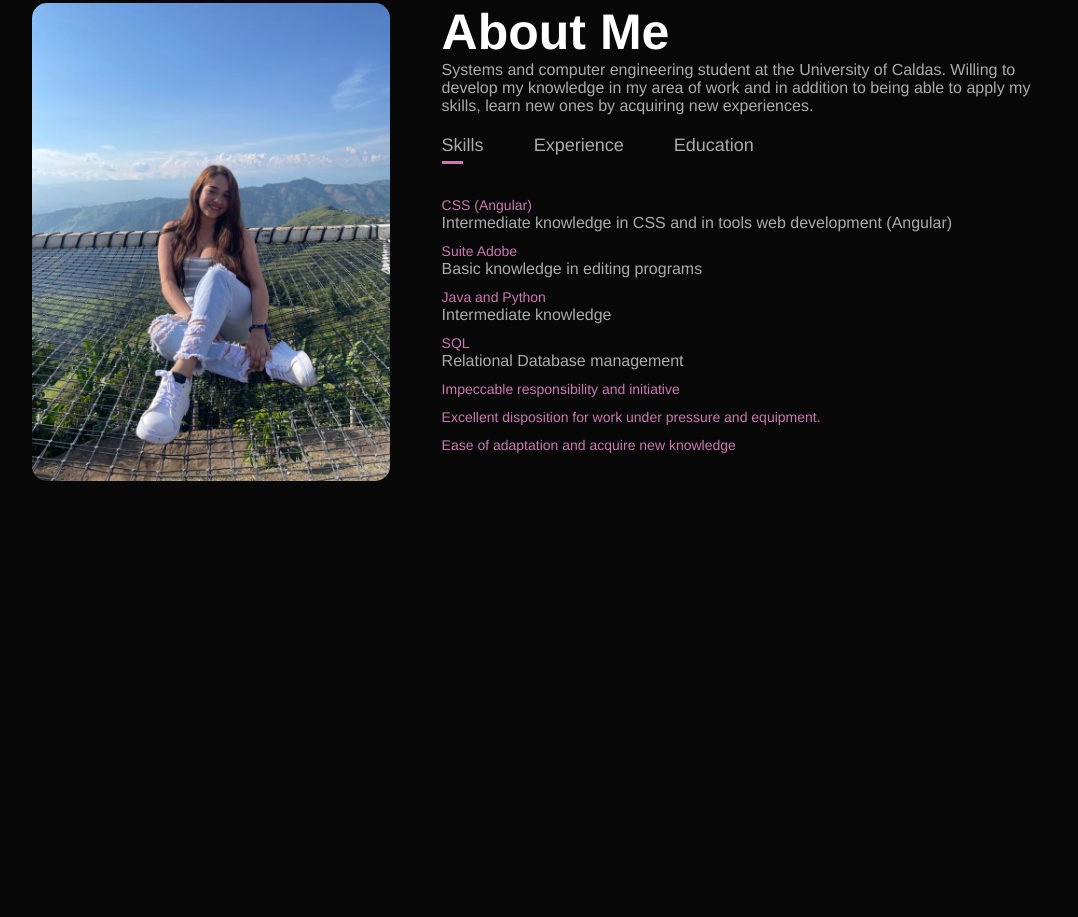
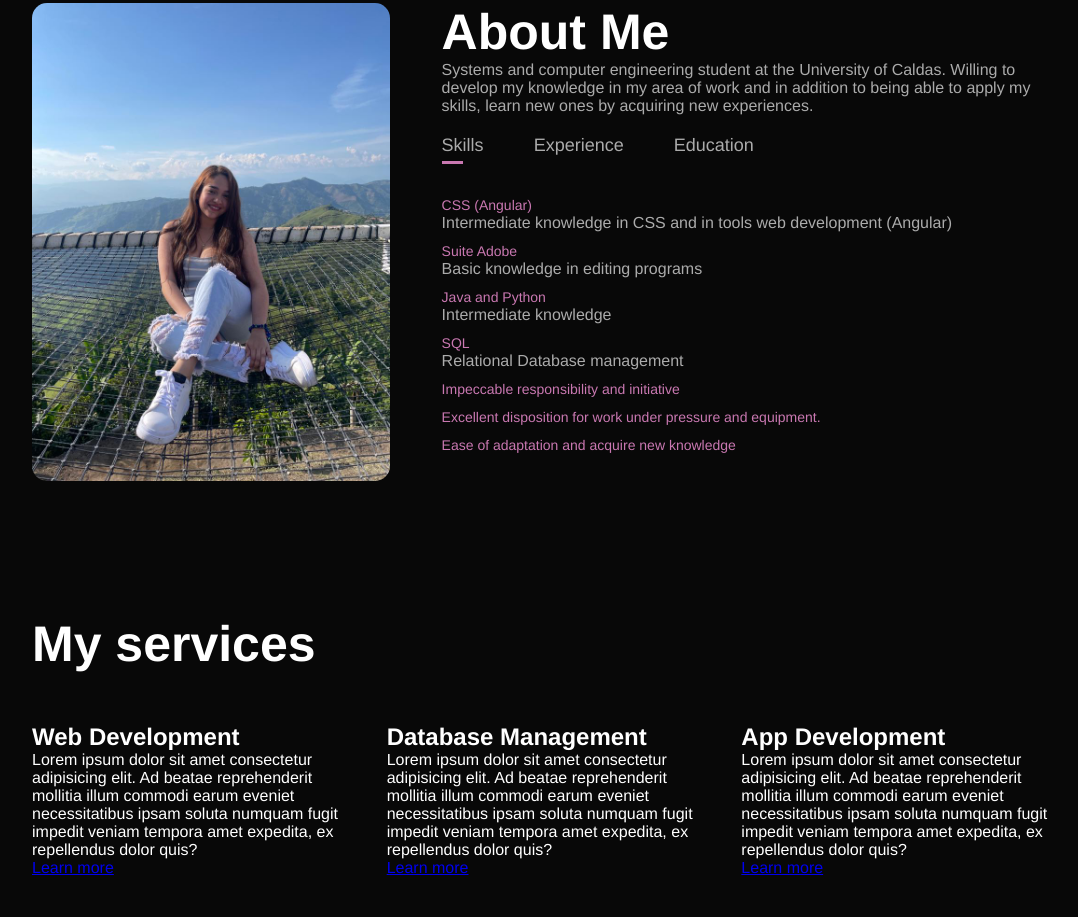
Before and after one commit to lorena1211/personal-portafolio, a plain HTML site: page src/index.html in a window 1280 px wide. Shown: the part 887-1804 px from the top of the page, without its empty margins (96-1174 px from the left). Before the commit the page ends 1462 px from the top, so only its background shows below. Drawn offline with Linux system fonts and the light colour scheme.

Commit message:
My services version 1.0

```diff
--- a/src/css/style.css
+++ b/src/css/style.css
@@ -152,3 +152,15 @@ nav ul li a:hover::after{
 .tab-contents.active-tab{
     display: block;
 }
+
+/*-------------services------------------*/
+#services{
+    padding: 30px 0;
+}
+
+.services-list{
+    display: grid;
+    grid-template-columns: repeat(auto-fit, minmax(250px, 1fr));
+    grid-gap: 40px;
+    margin-top: 50px;
+}
--- a/src/index.html
+++ b/src/index.html
@@ -89,6 +89,46 @@
 
         </div>
     </div>
+
+    <!----------------------Services-------------------->
+    <div id="services">
+        <div class="container">
+            <h1 class="sub-title">My services</h1>
+            <div class="services-list">
+                <div>
+                    <h2>Web Development</h2>
+                    <p>Lorem ipsum dolor sit amet consectetur
+                        adipisicing elit. Ad beatae reprehenderit
+                        mollitia illum commodi earum eveniet
+                        necessitatibus ipsam soluta numquam fugit
+                        impedit veniam tempora amet expedita, ex
+                        repellendus dolor quis?</p>
+                        <a href="#">Learn more</a>
+                </div>
+                <div>
+                    <h2>Database Management</h2>
+                    <p>Lorem ipsum dolor sit amet consectetur
+                        adipisicing elit. Ad beatae reprehenderit
+                        mollitia illum commodi earum eveniet
+                        necessitatibus ipsam soluta numquam fugit
+                        impedit veniam tempora amet expedita, ex
+                        repellendus dolor quis?</p>
+                        <a href="#">Learn more</a>
+                </div>
+                <div>
+                    <h2>App Development</h2>
+                    <p>Lorem ipsum dolor sit amet consectetur
+                        adipisicing elit. Ad beatae reprehenderit
+                        mollitia illum commodi earum eveniet
+                        necessitatibus ipsam soluta numquam fugit
+                        impedit veniam tempora amet expedita, ex
+                        repellendus dolor quis?</p>
+                        <a href="#">Learn more</a>
+                </div>
+            </div>
+        </div>
+    </div>
+
     <script>
         var tablinks = document.getElementsByClassName("tab-links");
         var tabcontents = document.getElementsByClassName("tab-contents");
```
